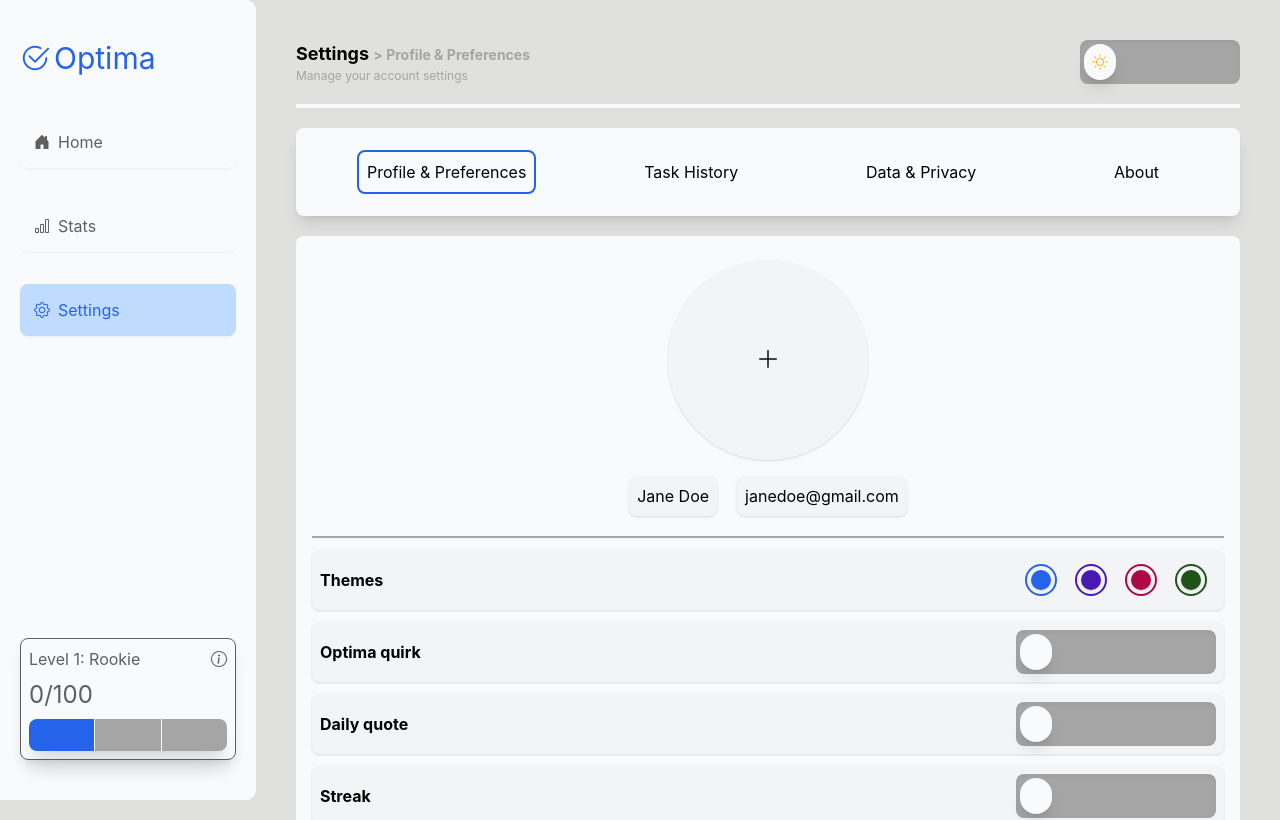
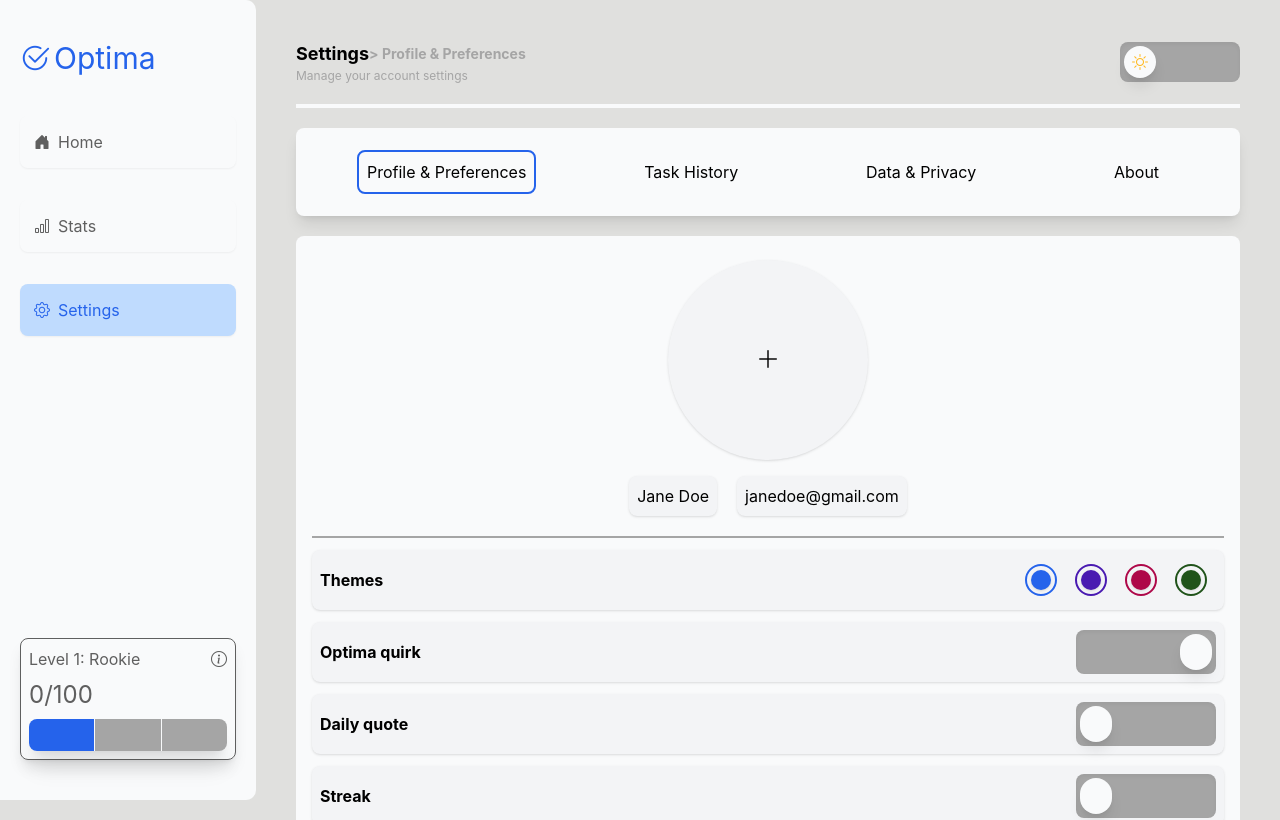
Before and after one commit to theinternetfae/Construction-site, a React (Vite) app: page /test/settings/profile in a window 1280 px wide. Shown: the top 820 px of the page. Built offline with nearby package versions, Linux system fonts and the light colour scheme.

Commit message:
Setting up settings toggle switches

```diff
--- a/src/index.css
+++ b/src/index.css
@@ -606,13 +606,13 @@ body {
         lg:p-5;
 
         .heading {
-          @apply flex justify-between;
+          @apply flex justify-between items-center;
 
           .page-info {
             @apply flex flex-col;
 
             h2 {
-              @apply font-bold
+              @apply font-bold flex items-center
               md:text-lg;
 
               span {
@@ -626,8 +626,7 @@ body {
           }
 
           .mode-toggle {
-            @apply w-20 rounded-lg bg-[var(--light-muted-text)] inset-shadow-sm flex items-center p-1 cursor-pointer
-            md:w-40;
+            @apply w-30 h-10 rounded-lg bg-[var(--light-muted-text)] inset-shadow-sm flex items-center p-1 cursor-pointer;
 
             .mode-toggle-switch {
               @apply h-full w-8 rounded-full flex justify-center items-center bg-[var(--mainbd-bg)] shadow-lg transition duration-500 ease-in-out
@@ -721,8 +720,7 @@ body {
                 }
 
                 .pref-toggle {
-                  @apply w-30 h-full rounded-lg bg-[var(--light-muted-text)] inset-shadow-sm flex items-center p-1 cursor-pointer
-                  md:w-50;
+                  @apply w-35 h-full rounded-lg bg-[var(--light-muted-text)] inset-shadow-sm flex items-center p-1 cursor-pointer;
 
                   .pref-toggle-switch {
                     @apply h-full w-8 rounded-full flex justify-center items-center bg-[var(--mainbd-bg)] shadow-lg transition duration-500 ease-in-out
--- a/src/pages/Settings.jsx
+++ b/src/pages/Settings.jsx
@@ -1,3 +1,4 @@
+import { useEffect, useState } from "react";
 import { Outlet } from "react-router-dom";
 import { Link, useLocation } from "react-router-dom";
 
@@ -5,18 +6,24 @@ function Settings() {
 
     const location = useLocation();
 
+    const [themeToggle, setThemeToggle] = useState(false);
+
+    useEffect(() => {
+        console.log(themeToggle);
+    }, [themeToggle])
+
     return (
         <div className="settings">
 
             <section className="heading">
 
                 <div className="page-info">
-                    <h2>Settings <span>{`>`} Profile & Preferences</span></h2>
+                    <h2>Settings <span className="hidden md:block">{`>`} Profile & Preferences</span></h2>
                     <p>Manage your account settings</p>
                 </div>
 
-                <div className="mode-toggle">
-                    <div className="mode-toggle-switch">
+                <div className="mode-toggle" onClick={() => setThemeToggle(prev => !prev)}>
+                    <div className={`mode-toggle-switch ${themeToggle ? 'translate-x-20' : ''}`}>
                         <i className="bi bi-sun"></i>
                         {/* <i class="bi bi-moon"></i> */}
                     </div>
--- a/src/settings pages/Profile.jsx
+++ b/src/settings pages/Profile.jsx
@@ -1,4 +1,11 @@
+import { useState } from "react";
+
 function Profile() {
+
+    const [quirkToggle, setQuirkToggle] = useState(true);
+    const [quoteToggle, setQuoteToggle] = useState(false);
+    const [streakToggle, setStreakToggle] = useState(false);
+
     return (
         <div className="profile">
 
@@ -41,24 +48,24 @@ function Profile() {
                     </div>
                 </div>
 
-                <div className="user-pref">
+                <div className="user-pref" onClick={() => setQuirkToggle(prev => !prev)}>
                     <p>Optima quirk</p>
                     <div className="pref-toggle">
-                        <div className="pref-toggle-switch"></div>
+                        <div className={`pref-toggle-switch ${quirkToggle ? 'translate-x-25':''}`}></div>
                     </div>
                 </div>
 
-                <div className="user-pref">
+                <div className="user-pref" onClick={() => setQuoteToggle(prev => !prev)}>
                     <p>Daily quote</p>
                     <div className="pref-toggle">
-                        <div className="pref-toggle-switch"></div>
+                        <div className={`pref-toggle-switch ${quoteToggle ? 'translate-x-25':''}`}></div>
                     </div>
                 </div>
 
-                <div className="user-pref">
+                <div className="user-pref" onClick={() => setStreakToggle(prev => !prev)}>
                     <p>Streak</p>
                     <div className="pref-toggle">
-                        <div className="pref-toggle-switch"></div>
+                        <div className={`pref-toggle-switch ${streakToggle ? 'translate-x-25':''}`}></div>
                     </div>
                 </div>
 
```
